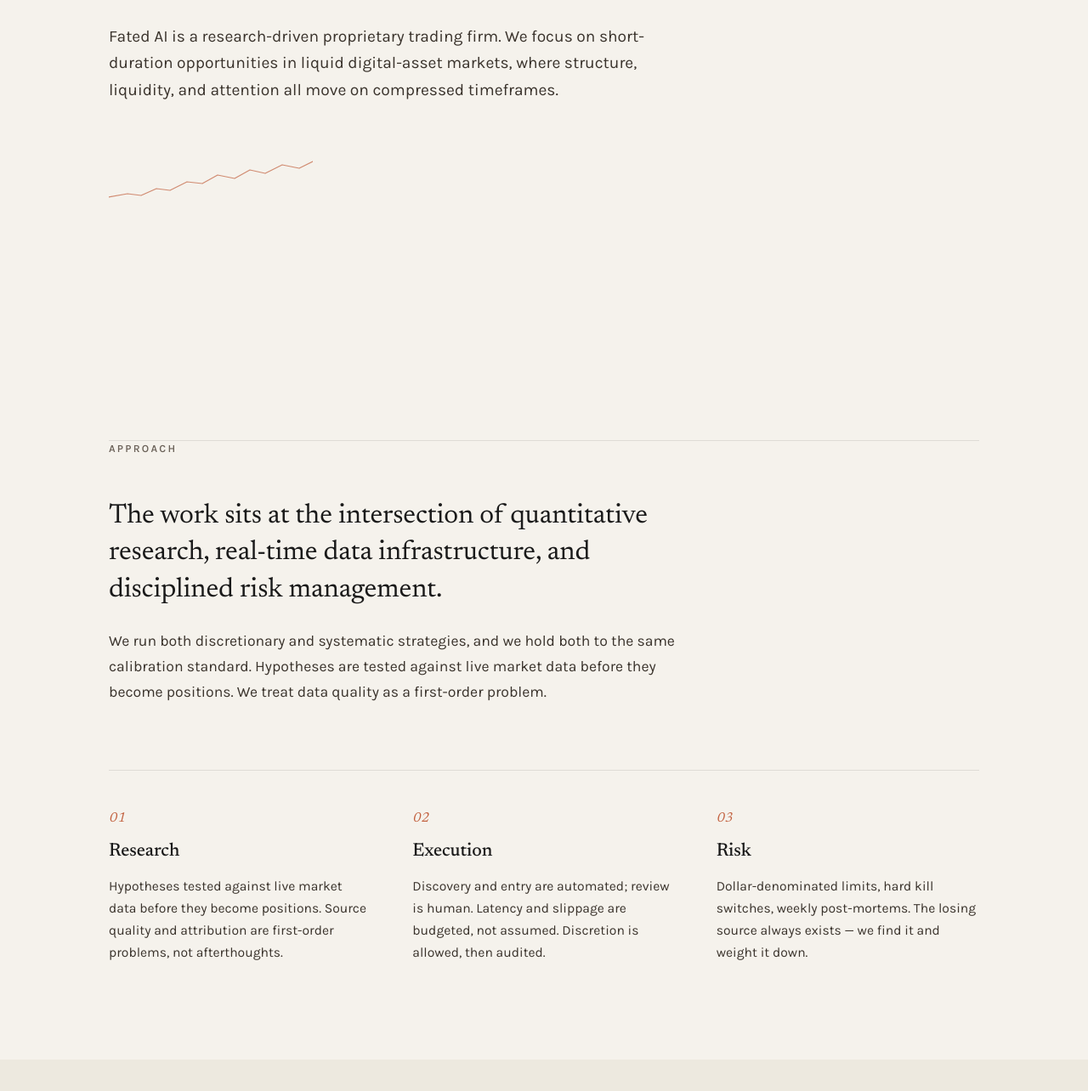
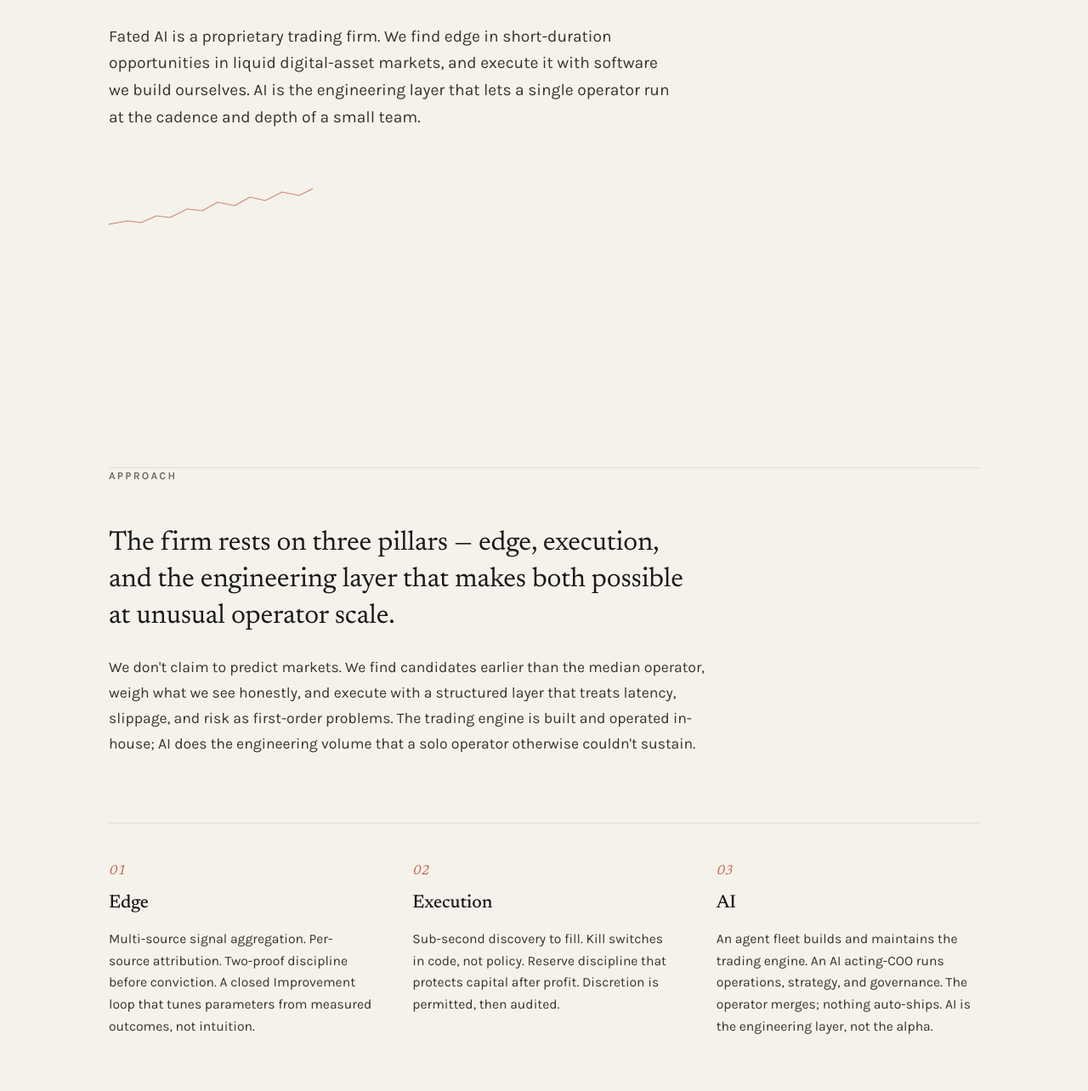
Before and after one commit to laboo1234/fated-website, a plain HTML site: page index.html in a window 1280 px wide. Shown: the part 458-1742 px from the top of the page at 85% size. Drawn offline with Linux system fonts and the light colour scheme.

Commit message:
copy: lead with edge + execution + AI as engineering layer
Implements the positioning sweep from fated-ai-ops/docs/POSITIONING.md.

- Hero: "Traditional thesis meets algorithmic execution" → "Edge and
  execution, built in-house." New dek explicitly names AI as the
  engineering layer that makes solo-operator scale possible (not as
  an alpha generator).

- Three pillars: Research / Execution / Risk → Edge / Execution / AI.
  Each pillar copy rewritten to match POSITIONING.md's three-claim
  structure. Risk content (kill switches, Reserve discipline, audited
  discretion) merged into the Execution pillar where it belongs
  structurally; the Edge pillar now leads with attribution + two-proof
  + closed Improvement loop.

- og.svg: headline matches the new hero.

- Meta description (used in og:description, twitter:description, html
  description): rewritten to match.

The animated chart-line hero mark stays — that's an editorial motif,
not part of the logo or the message; it survives the copy refresh.

```diff
--- a/index.html
+++ b/index.html
@@ -4,15 +4,15 @@
   <meta charset="UTF-8">
   <meta name="viewport" content="width=device-width, initial-scale=1.0">
   <title>Fated AI</title>
-  <meta name="description" content="Research-driven proprietary trading. Traditional thesis meets algorithmic execution.">
+  <meta name="description" content="Proprietary trading firm. Edge and execution, built in-house. AI is the engineering layer that makes solo-operator scale possible.">
   <meta property="og:title" content="Fated AI">
-  <meta property="og:description" content="Research-driven proprietary trading. Traditional thesis meets algorithmic execution.">
+  <meta property="og:description" content="Proprietary trading firm. Edge and execution, built in-house. AI is the engineering layer that makes solo-operator scale possible.">
   <meta property="og:type" content="website">
   <meta property="og:url" content="https://fated.ai">
   <meta property="og:image" content="https://fated.ai/og.svg">
   <meta name="twitter:card" content="summary_large_image">
   <meta name="twitter:title" content="Fated AI">
-  <meta name="twitter:description" content="Research-driven proprietary trading. Traditional thesis meets algorithmic execution.">
+  <meta name="twitter:description" content="Proprietary trading firm. Edge and execution, built in-house. AI is the engineering layer that makes solo-operator scale possible.">
   <meta name="theme-color" content="#F5F2EC">
   <link rel="icon" type="image/svg+xml" href="favicon.svg">
   <link rel="preconnect" href="https://fonts.googleapis.com">
@@ -39,11 +39,11 @@
       <div class="hero-inner">
         <p class="kicker">Proprietary trading · digital-asset markets</p>
         <h1 class="lead">
-          Traditional thesis<br>
-          meets <em>algorithmic execution.</em>
+          Edge and execution,<br>
+          built <em>in-house.</em>
         </h1>
         <p class="dek">
-          Fated AI is a research-driven proprietary trading firm. We focus on short-duration opportunities in liquid digital-asset markets, where structure, liquidity, and attention all move on compressed timeframes.
+          Fated AI is a proprietary trading firm. We find edge in short-duration opportunities in liquid digital-asset markets, and execute it with software we build ourselves. AI is the engineering layer that lets a single operator run at the cadence and depth of a small team.
         </p>
         <svg class="hero-mark" viewBox="0 0 240 60" aria-hidden="true">
           <polyline points="0,46 22,42 38,44 56,36 72,38 92,28 110,30 128,20 148,24 166,14 184,18 204,8 224,12 240,4" fill="none" stroke="currentColor" stroke-width="1.25" stroke-linecap="round" stroke-linejoin="round"/>
@@ -58,28 +58,28 @@
 
         <div class="approach-prose">
           <p class="opener">
-            The work sits at the intersection of quantitative research, real-time data infrastructure, and disciplined risk management.
+            The firm rests on three pillars — edge, execution, and the engineering layer that makes both possible at unusual operator scale.
           </p>
           <p>
-            We run both discretionary and systematic strategies, and we hold both to the same calibration standard. Hypotheses are tested against live market data before they become positions. We treat data quality as a first-order problem.
+            We don't claim to predict markets. We find candidates earlier than the median operator, weigh what we see honestly, and execute with a structured layer that treats latency, slippage, and risk as first-order problems. The trading engine is built and operated in-house; AI does the engineering volume that a solo operator otherwise couldn't sustain.
           </p>
         </div>
 
         <ol class="pillars">
           <li class="pillar">
             <span class="pillar-num">01</span>
-            <h3>Research</h3>
-            <p>Hypotheses tested against live market data before they become positions. Source quality and attribution are first-order problems, not afterthoughts.</p>
+            <h3>Edge</h3>
+            <p>Multi-source signal aggregation. Per-source attribution. Two-proof discipline before conviction. A closed Improvement loop that tunes parameters from measured outcomes, not intuition.</p>
           </li>
           <li class="pillar">
             <span class="pillar-num">02</span>
             <h3>Execution</h3>
-            <p>Discovery and entry are automated; review is human. Latency and slippage are budgeted, not assumed. Discretion is allowed, then audited.</p>
+            <p>Sub-second discovery to fill. Kill switches in code, not policy. Reserve discipline that protects capital after profit. Discretion is permitted, then audited.</p>
           </li>
           <li class="pillar">
             <span class="pillar-num">03</span>
-            <h3>Risk</h3>
-            <p>Dollar-denominated limits, hard kill switches, weekly post-mortems. The losing source always exists — we find it and weight it down.</p>
+            <h3>AI</h3>
+            <p>An agent fleet builds and maintains the trading engine. An AI acting-COO runs operations, strategy, and governance. The operator merges; nothing auto-ships. AI is the engineering layer, not the alpha.</p>
           </li>
         </ol>
       </div>
```
Also changed, not shown: og.svg.
